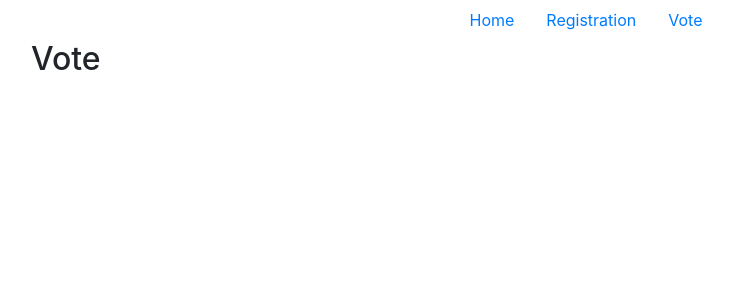
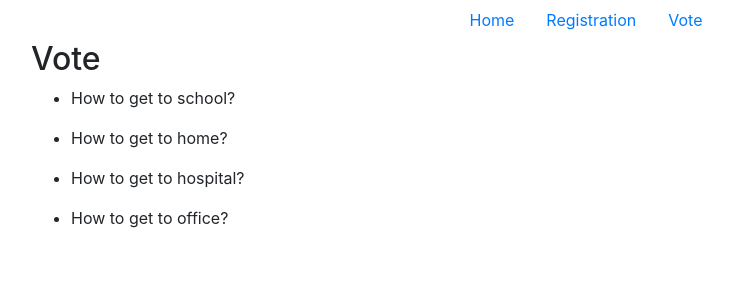
Before and after one commit to eagleweb/vote-app, a React app: page /vote in a window 1280 px wide. Shown: the top 300 px of the page, without its empty margins (54-787 px from the left). Built offline with nearby package versions, Linux system fonts and the light colour scheme.

Commit message:
Add redux store

```diff
--- a/src/App.js
+++ b/src/App.js
@@ -1,9 +1,8 @@
 import React, { Component} from 'react'
 import {Router, Route, Link} from 'react-router-dom';
 import createBrowserHistory from 'history/createBrowserHistory'
+import Vote from './containers/Vote/index'
 
-// import { Provider } from 'react-redux'
-// import store from './store/store'
 
 const history = createBrowserHistory()
 
@@ -16,12 +15,6 @@ const Home = () => (
 const Registration = () => (
     <div>
         <h2>Registration</h2>
-    </div>
-)
-
-const Vote = () => (
-    <div>
-        <h2>Vote</h2>
     </div>
 )
 
@@ -41,7 +34,6 @@ export default class App extends Component {
                     <Route path="/registration" component={Registration}/>
                     <Route path="/vote" component={Vote}/>
                 </div>
-
             </Router>
         )
     }
--- /dev/null
+++ b/src/containers/Vote/index.js
@@ -0,0 +1,27 @@
+import React, { Component} from 'react'
+import { connect } from 'react-redux'
+
+class Vote extends Component {
+    render() {
+        return(
+            <div>
+                <h2>Vote</h2>
+                <div>
+                    {Object.keys(this.props.questionList).map(questionId => (
+                        <ul key={questionId}>
+                            <li>{this.props.questionList[questionId]}</li>
+                        </ul>
+                    ))}
+                </div>
+            </div>
+            )
+    }
+}
+
+function mapStateToProps(state) {
+    return {
+        questionList: state.questionList
+    }
+}
+
+export default connect(mapStateToProps)(Vote)
--- a/src/index.js
+++ b/src/index.js
@@ -1,10 +1,17 @@
 import React from 'react'
 import ReactDOM from 'react-dom'
 import App from './App'
-import 'bootstrap/dist/css/bootstrap.min.css';
+import 'bootstrap/dist/css/bootstrap.min.css'
 
+import { Provider } from 'react-redux'
+import { createStore } from 'redux'
+import rootReducer from './reducers/index'
+
+const store = createStore(rootReducer)
 
 ReactDOM.render(
-    <App />,
+    <Provider store={store}>
+        <App />
+    </Provider>,
     document.getElementById('root')
-);
+)
--- /dev/null
+++ b/src/reducers/index.js
@@ -0,0 +1,8 @@
+import { combineReducers } from 'redux'
+import questionList from './questions'
+
+const rootReducer = combineReducers({
+    questionList
+})
+
+export default rootReducer
--- /dev/null
+++ b/src/reducers/questions.js
@@ -0,0 +1,10 @@
+const initialState = {
+    question1: 'How to get to school?',
+    question2: 'How to get to home?',
+    question3: 'How to get to hospital?',
+    question4: 'How to get to office?',
+}
+
+export default function questionList (state = initialState) {
+    return state
+}
```
